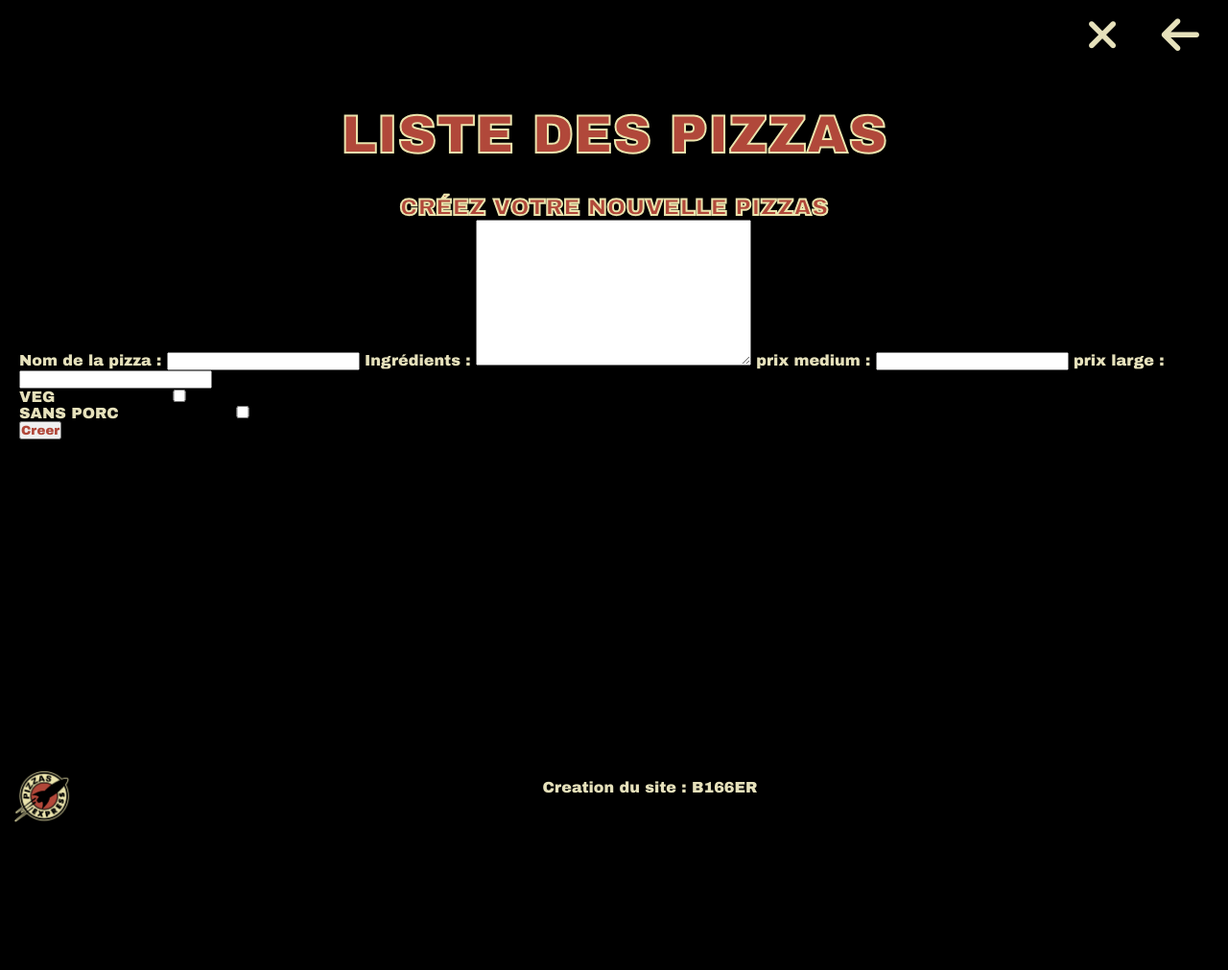
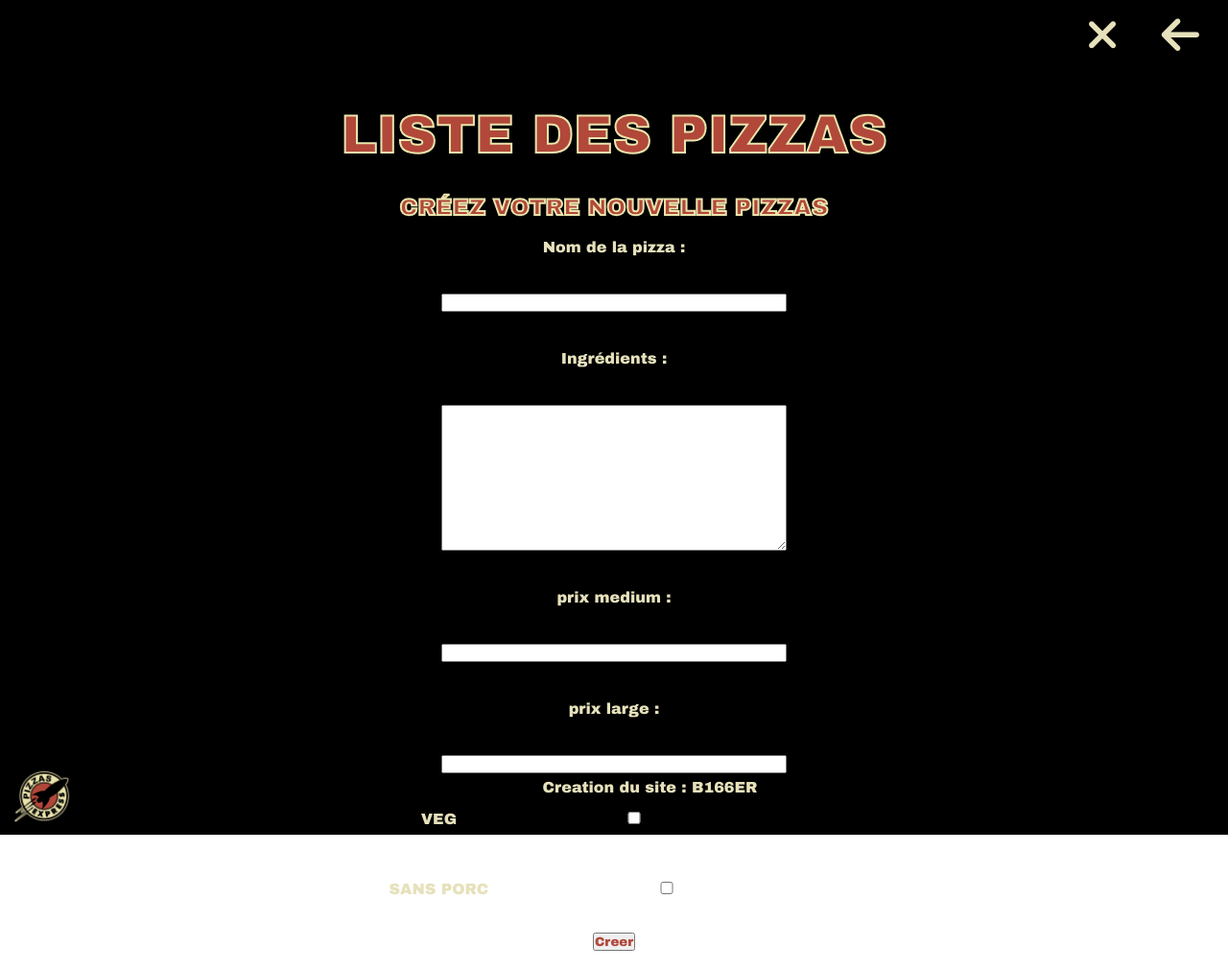
Before and after one commit to adriendelagneau/Pizzas-Express, a PHP site: the page made by app/Views/back/listPizzas.php in a window 1280 px wide. Shown: the whole page at 96% size. Before the commit the page ends 857 px from the top, so only its background shows below. Run offline with PHP 8.4, Linux system fonts and the light colour scheme; the template is opened without the code that fills it, so the values that code supplies are empty; some libraries are stand-ins or nearby versions; some web fonts are replaced.

Commit message:
pizza 51

```diff
--- a/404.html
+++ b/404.html
@@ -15,7 +15,8 @@
 
 <body id="trito">
  <h1>Erreur 404</h1>
- <p>oupss, une erreur est survenue, impossible de trounver votre page</p>
+ <p><img src="app/Public/front/img/crash21.jpg" alt="crash vaisseau de livraison de pizzas"></p>
+ <p>Oupss, une erreur est survenue, impossible de trouver votre page</p>
  <p><a href="index.php">retour à la page d'acceuil</a></p>
 </body>
 
--- a/app/Public/back/css/style.css
+++ b/app/Public/back/css/style.css
@@ -5,29 +5,62 @@
     box-sizing: border-box;
     color: rgb(230, 225, 187);
 }
-
 li {
     list-style: none;
 }
-
 a {
     text-decoration: none;
 }
-
-main{
-    color: white;
-}
-
 h1,
 h2,
 h3 {
+    width: 100%;
     text-align: center;
     text-transform: uppercase;
     color: rgb(177, 72, 58);
     -webkit-text-stroke: 2px rgb(235, 228, 173);
 }
-h3{
+h1 {
+    padding: 70px 0 32px 0;
+    font-size: 3.5em;
+}
+h3 {
     -webkit-text-stroke: 1px rgb(235, 228, 173);
+}
+.container {
+    width: 100%;
+    height: 100vh;
+    padding-top: 40px;
+    background-color: black;
+}
+/*************** card******************/
+
+.card_articles {
+    width: 100%;
+    display: flex;
+    flex-direction: column;
+    justify-content: center;
+    padding: 20px auto;
+    text-align: center;
+}
+.card_articles img {
+    width: 100%;
+    max-width: 666px;
+}
+.card_articles p {
+    margin: 20px auto;
+    font-size: 1.7em;
+}
+.card_articles button {
+    margin: 20px auto;
+}
+.card_articles a {
+    margin: 20px auto;
+    color: rgb(177, 72, 58);
+}
+button,
+input {
+    color: rgb(177, 72, 58);
 }
 
 /**************************   ************************
@@ -39,150 +72,64 @@ header {
     background-color: black;
     position: fixed;
 }
-#icons{
+
+#icons {
     font-size: 2.8em;
     text-align: right;
 }
-#icons i{
-    padding:15px 30px 0 0;
+
+#icons i {
+    padding: 15px 30px 0 0;
 }
 
-
-
-
-
-
-
-
-
-/*************************   ************************
- *********************** main ***********************
- *************************   ************************/
-
-.container {
+/************ tableau de bord ***********/
+#tdb {
     width: 100%;
-    min-height:100vh;
-    padding-top: 20px;
+    display: flex;
+    flex-wrap: wrap;
     background-color: black;
-
-
+    padding: 40px 0;
 }
 
-h1 {
-width:100%;
-    padding: 70px 0 32px 0;
-    text-align: center;
-    text-transform: uppercase;
-    font-size: 3.5em;
-
-
-}
-
-
-
-/************ tableau de bord ***********/
-#tdb{
-    width: 100%;
-    text-align: center;
-    background-color: black;
-    padding: 40px 0;
-
-
-
-}
-#tdb div{
-   width:300px;
+#tdb div {
+    width: 300px;
     background-color: rgb(177, 72, 58);
-   border:1px solid rgb(235, 228, 173);
+    border: 1px solid rgb(235, 228, 173);
+    margin: 40px auto;
+    padding: 40px;
+    font-size: 1.5em;
     border-radius: 4px;
-  margin:40px auto;
-  padding: 40px;
-
-   font-size: 1.5em;
     -webkit-border-radius: 4px;
     -moz-border-radius: 4px;
     -ms-border-radius: 4px;
     -o-border-radius: 4px;
 }
-/********************* slider ************************/
-.card_articles{
-    width:100%;
-    text-align: center;
-    margin: 20px auto;
-}
-.card_articles img{
-    width:90%;
-    max-width: 666px;
-}
-.card_articles p{
-    margin: 20px auto;
-    font-size: 1.7em;
-}
-.card_articles button{
-    margin: 20px auto;
-}
-.card_articles a{
 
-    color:rgb(177, 72, 58);
-}
-
-.card_articles{
-width:90%;
-}
-
-.newImg{
+/************ add new ***********/
+.newOne {
     width: 100%;
     text-align: center;
 }
-.newImg p,
-.newImg form div{
-    margin: 20px auto;
-}
-.newImg form {
-    padding:20px;
-}
-#upload{
-    color:rgb(177, 72, 58);
-}
-/*********************** à la une ************/
 
-/********************* pizzas ***********/
-.pizzas{
-    padding:20px;
-}
-.pizzas .card_articles{
-    text-align: left;
-    width:90%;
-    margin: 20px auto;
-    }
-.newOne{
-    width:90%;
-    margin: 20px auto;
+.newOne h3,
+.newOne p,
+.newOne div {
     padding-bottom: 20px;
 }
-.newOne form{
 
+form {
+    width: 100%;
     display: flex;
     flex-direction: column;
+    justify-content: center;
+    text-align: center;
+}
 
-
-}
-.newOne label,
-.newOne textarea,
-.newOne input{
- width:80%;
- max-width:550px;
- margin-bottom: 10px;
-
-}
-.subBtn button{
-    text-align: center;
-    color:rgb(177, 72, 58);
-
-}
-#isVeg,
-#isPigless{
-    width:20%;
+form label,
+form input,
+form textarea {
+    width: 360px;
+    margin: 20px auto;
 }
 /**************************   ************************
  *********************** footer **********************
@@ -191,40 +138,24 @@ footer {
     width: 100%;
     color: aliceblue;
     background-color: black;
-
 }
-
-
 #mentions {
     display: flex;
 }
-
 #mentions img {
     width: 60px;
-
     margin: 0 0 10px 15px;
 }
-
 #mentions div {
     width: 100%;
     display: flex;
-    flex-wrap: wrap;
     justify-content: center;
 }
-
 #mentions p {
     padding: 1% 6%;
 }
+.raza {
 
-/********************* media screen ************************/
-
-#lechat{
-    color: blue;
-}
-
-
-@media screen and (min-width:1200px) {
-    .card_articles img{
+    width: 100%;
 
 }
-}
--- a/app/Views/back/listBoissons.php
+++ b/app/Views/back/listBoissons.php
@@ -10,10 +10,10 @@
                     <div class="card_title">Nom : <?= $boissons["productName"] ?></div>
                     <div class="card_content">Description<?= $boissons["productDescription"] ?></div>
                     <div class="card_content">Prix : <?= $boissons["prix"] ?>€</div>
-                    <button>
+                  <div>  <button>
                         <a class="btn_update" href="indexAdmin.php?action=selectBoisson&id=<?= $boissons['id'] ?>">
                             update
-                            article</a>
+                            boisson</a>
                     </button>
                     <button class="btn_gestion">
                         <a class="btn_delete" href="indexAdmin.php?action=deleteBoisson&id=<?= $boissons['id'] ?>">
@@ -21,7 +21,7 @@
                             cette boisson</a>
                     </button><br>
                 </div>
-
+                </div>
                 <?php   } ?>
             </div>
         </div>
--- a/app/Views/back/listPizzas.php
+++ b/app/Views/back/listPizzas.php
@@ -1,5 +1,5 @@
 <?php ob_start();?>
-<main class="pizzas">
+
 <h1> Liste des pizzas</h1>
 <section>
     <div class="article_about">
@@ -11,21 +11,21 @@
                 <div class="card_content">Ingrédients : <?= $pizza["productDescription"] ?></div>
                 <div class="card_content">Prix M : <?= $pizza["prixMoyenne"] ?>€</div>
                 <div class="card_content">Prix L : <?= $pizza["prixLarge"] ?>€</div>
-                <button>
+              <div>  <button>
                     <a class="btn_update" href="indexAdmin.php?action=selectPizza&id=<?= $pizza['id'] ?>"> update
-                        article</a>
+                        pizza</a>
                 </button>
                 <button class="btn_gestion">
                     <a class="btn_delete" href="indexAdmin.php?action=deletePizzas&id=<?= $pizza['id'] ?>"> supprimer
-                        cette pizzas</a>
-                </button><br>
+                        cette pizza</a>
+                </button>
             </div>
-
+            </div>
             <?php   } ?>
         </div>
     </div>
 </section>
-    <div class="newPizzas">
+    <div class="newOne">
         <h2>Créez votre nouvelle pizzas</h2>
         <form action="indexAdmin.php?action=addPizzas" method="POST">
 
@@ -55,6 +55,6 @@
 
         </form>
     </div>
-</main>
+
 <?php $content = ob_get_clean()?>
 <?php require 'templates/template.php'?>
--- a/app/Views/front/connexion.php
+++ b/app/Views/front/connexion.php
@@ -6,8 +6,8 @@
         <label for="pseudo">Prenom : </label>
         <input type="text" placeholder="pseudo" name="pseudo" id="pseudo">
 
-        <label for="pwd">Mot de passe : </label>
-        <input type="text" placeholder="votre mot de passe" name="pwd" id="pwd">
+        <label for="pwd">Password: </label>
+        <input type="text" placeholder="P W D" name="pwd" id="pwd">
 
         <input type="submit" name="OK">
 
--- a/app/Views/front/contact.php
+++ b/app/Views/front/contact.php
@@ -57,7 +57,7 @@
             <?php if(isset($errors["too_long_message"])){echo $errors["too_long_message"];}?>
             </span>
 
-            <label for="cguAccept">en validant vous accepter les C.G.U</label>
+            <label for="cguAccept">en validant vous acceptez les C.G.U</label>
             <input type="checkbox" id="cguAccept" name="cguAccept">
 
             <input id="submit" type="submit" value="envoyer" desabled>
```
Also changed, not shown: app/Public/front/css/style.css (+14 -1 lines), app/Views/back/aLaUne.php (+7 -8 lines), app/Views/back/listBurgers.php (+8 -9 lines), app/Views/back/listEmails.php (+4 -4 lines), app/Views/back/listReducs.php (+8 -7 lines), app/Views/back/listSlides.php (+5 -5 lines), .htaccess, app/Public/front/img/crash2.png (added), app/Public/front/img/crash21.jpg (added). Lines whose indentation alone changed are shown as unchanged.
